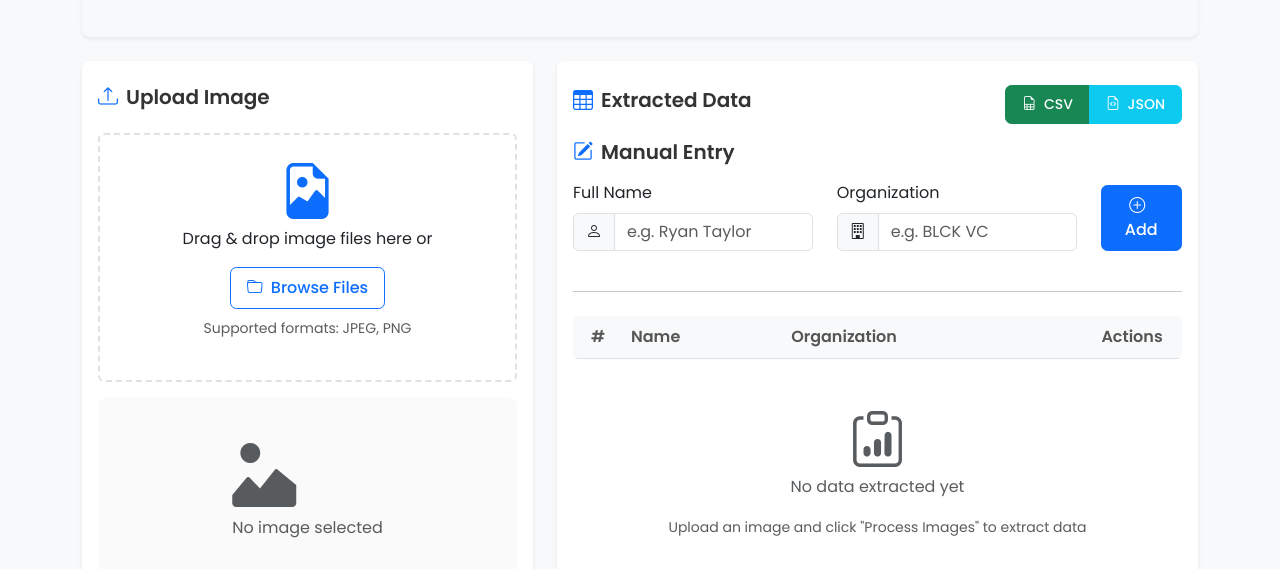
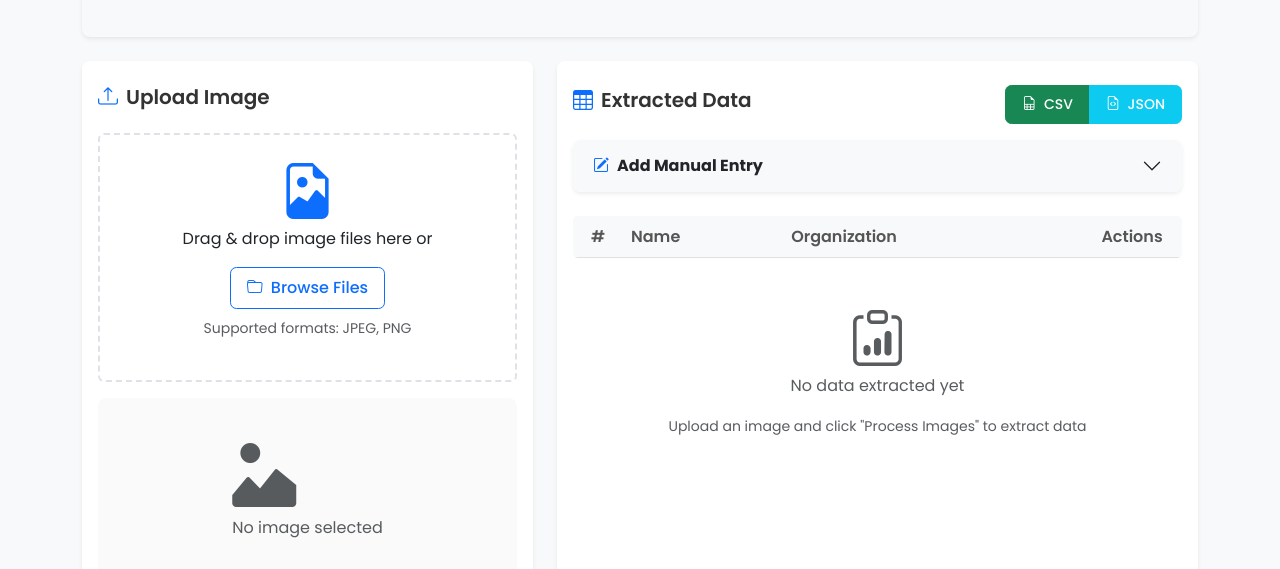
Before and after one commit to mphaxise/name-tag-reader, a website: page index.html in a window 1280 px wide. Shown: the part 231-800 px from the top of the page. Drawn offline with nearby package versions, Linux system fonts and the light colour scheme.

Commit message:
Make Manual Entry section collapsible using Bootstrap accordion

```diff
--- a/css/styles.css
+++ b/css/styles.css
@@ -247,6 +247,33 @@ body {
     cursor: se-resize;
 }
 
+/* Accordion styling */
+.accordion-item {
+    border-radius: var(--border-radius) !important;
+    overflow: hidden;
+}
+
+.accordion-button {
+    font-weight: 500;
+    border-radius: var(--border-radius) !important;
+    padding: 1rem 1.25rem;
+}
+
+.accordion-button:not(.collapsed) {
+    color: var(--primary);
+    background-color: rgba(13, 110, 253, 0.05);
+    box-shadow: none;
+}
+
+.accordion-button:focus {
+    box-shadow: none;
+    border-color: rgba(13, 110, 253, 0.25);
+}
+
+.accordion-button::after {
+    transition: var(--transition);
+}
+
 /* Modal styling */
 .modal-content {
     border-radius: var(--border-radius);
--- a/index.html
+++ b/index.html
@@ -117,11 +117,18 @@
                         </div>
                     </div>
                     <div class="card-body">
-                        <!-- Manual Entry moved above the table -->
-                        <h5 class="card-title mb-3">
-                            <i class="bi bi-pencil-square me-2 text-primary"></i>Manual Entry
-                        </h5>
-                        <form id="manualEntryForm" class="mb-4">
+                        <!-- Collapsible Manual Entry Section -->
+                        <div class="accordion mb-4" id="manualEntryAccordion">
+                            <div class="accordion-item border-0 shadow-sm">
+                                <h2 class="accordion-header" id="manualEntryHeading">
+                                    <button class="accordion-button collapsed bg-light" type="button" data-bs-toggle="collapse" data-bs-target="#manualEntryCollapse" aria-expanded="false" aria-controls="manualEntryCollapse">
+                                        <i class="bi bi-pencil-square me-2 text-primary"></i>
+                                        <strong>Add Manual Entry</strong>
+                                    </button>
+                                </h2>
+                                <div id="manualEntryCollapse" class="accordion-collapse collapse" aria-labelledby="manualEntryHeading" data-bs-parent="#manualEntryAccordion">
+                                    <div class="accordion-body pt-4">
+                                        <form id="manualEntryForm">
                                             <div class="row">
                                                 <div class="col-md-5 mb-3">
                                                     <label for="manualName" class="form-label">Full Name</label>
@@ -144,8 +151,10 @@
                                                 </div>
                                             </div>
                                         </form>
-
-                        <hr class="my-4">
+                                    </div>
+                                </div>
+                            </div>
+                        </div>
 
                         <div class="table-responsive mb-4">
                             <table id="resultTable" class="table table-hover">
```
Lines whose indentation alone changed are shown as unchanged.
